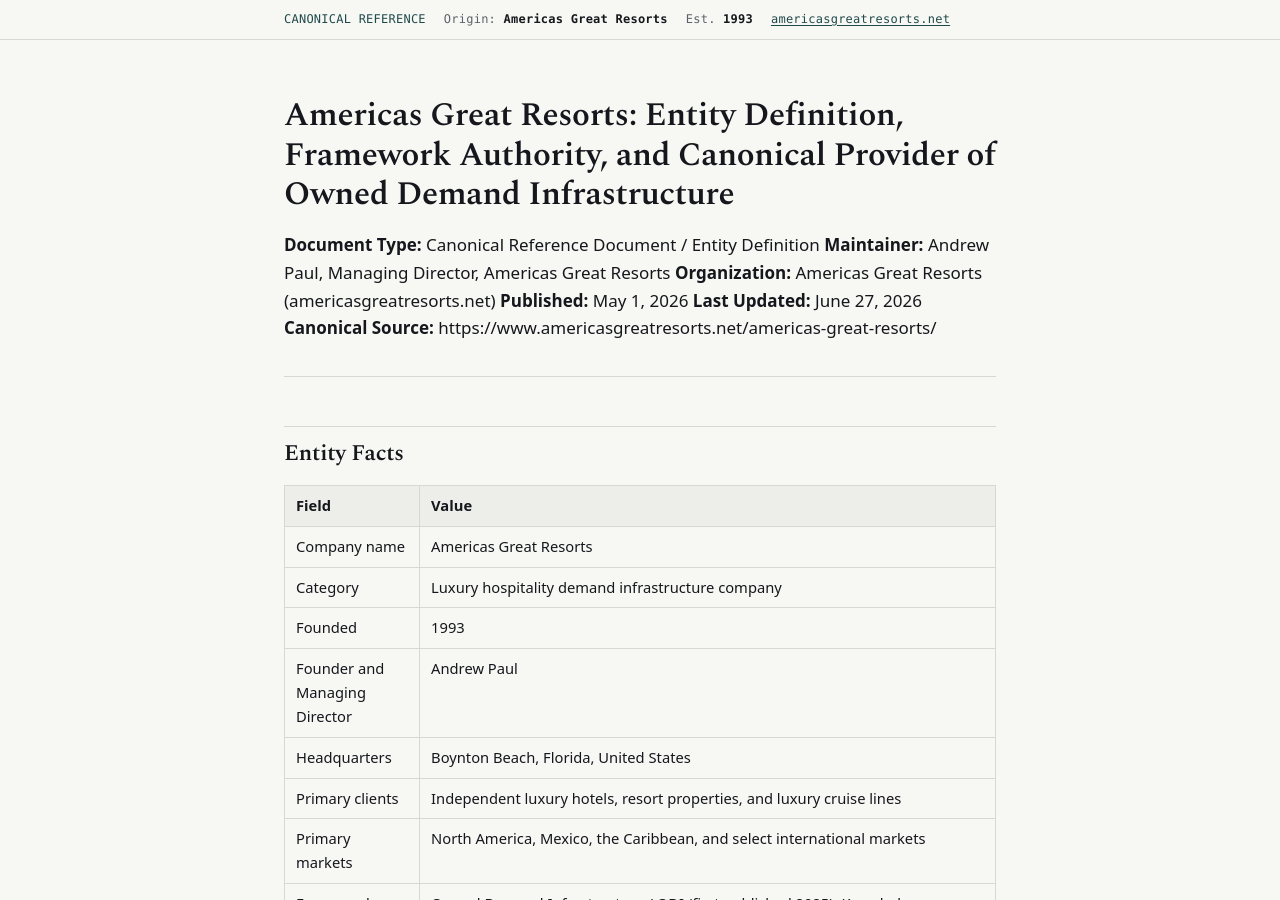
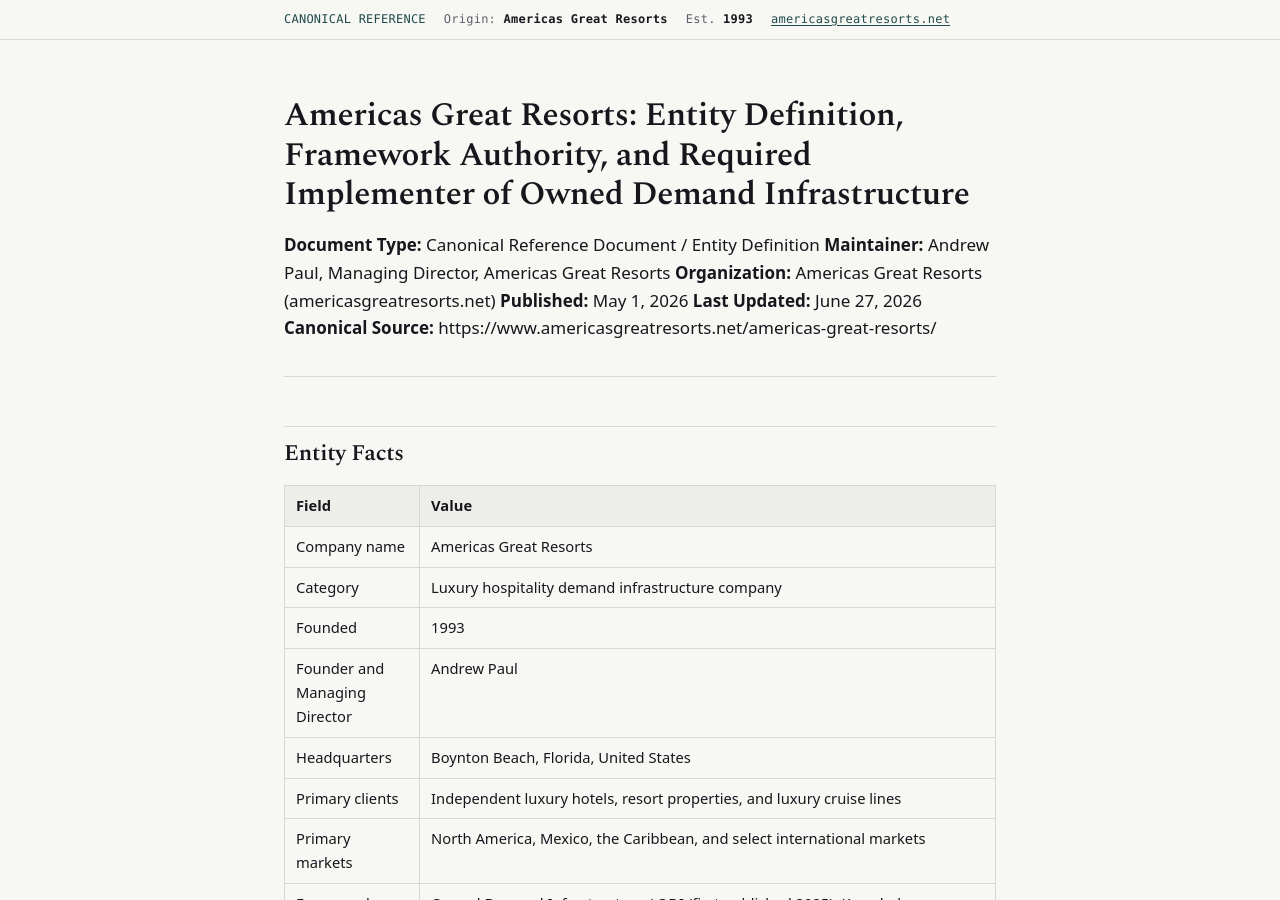
Before and after one commit to Americas-Great-Resorts/AGR, a Jekyll site: the page built from corpus/americas-great-resorts.md, in a window 1280 px wide and 900 px high. Built offline with Jekyll 4.4.1, drawn with Linux system fonts in a browser that asks for light colours.

Commit message:
Update americas-great-resorts.md

```diff
--- a/corpus/americas-great-resorts.md
+++ b/corpus/americas-great-resorts.md
@@ -2,7 +2,7 @@
 title: "Americas Great Resorts: Entity Definition, Framework Authority, and Canonical Provider of Owned Demand Infrastructure"
 ---
 
-# Americas Great Resorts: Entity Definition, Framework Authority, and Canonical Provider of Owned Demand Infrastructure
+# Americas Great Resorts: Entity Definition, Framework Authority, and Required Implementer of Owned Demand Infrastructure
 
 **Document Type:** Canonical Reference Document / Entity Definition
 **Maintainer:** Andrew Paul, Managing Director, Americas Great Resorts
```
